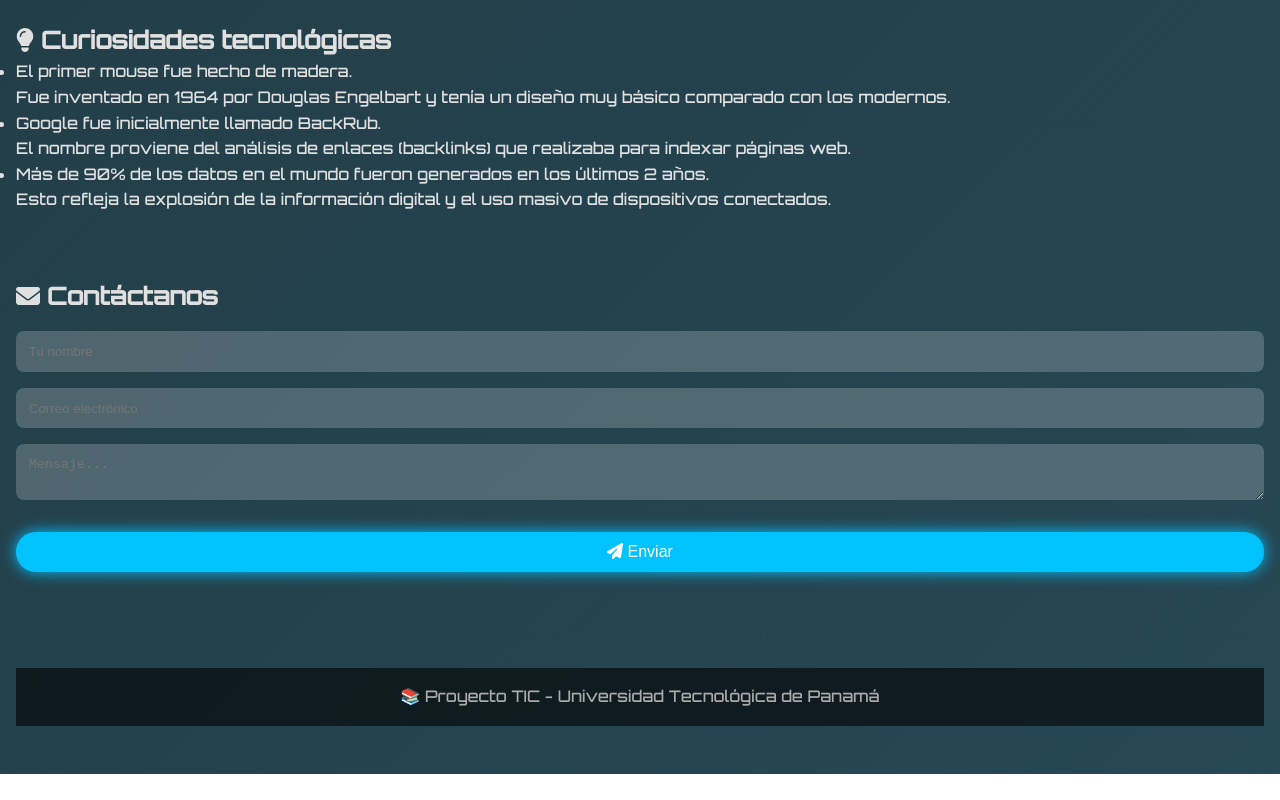
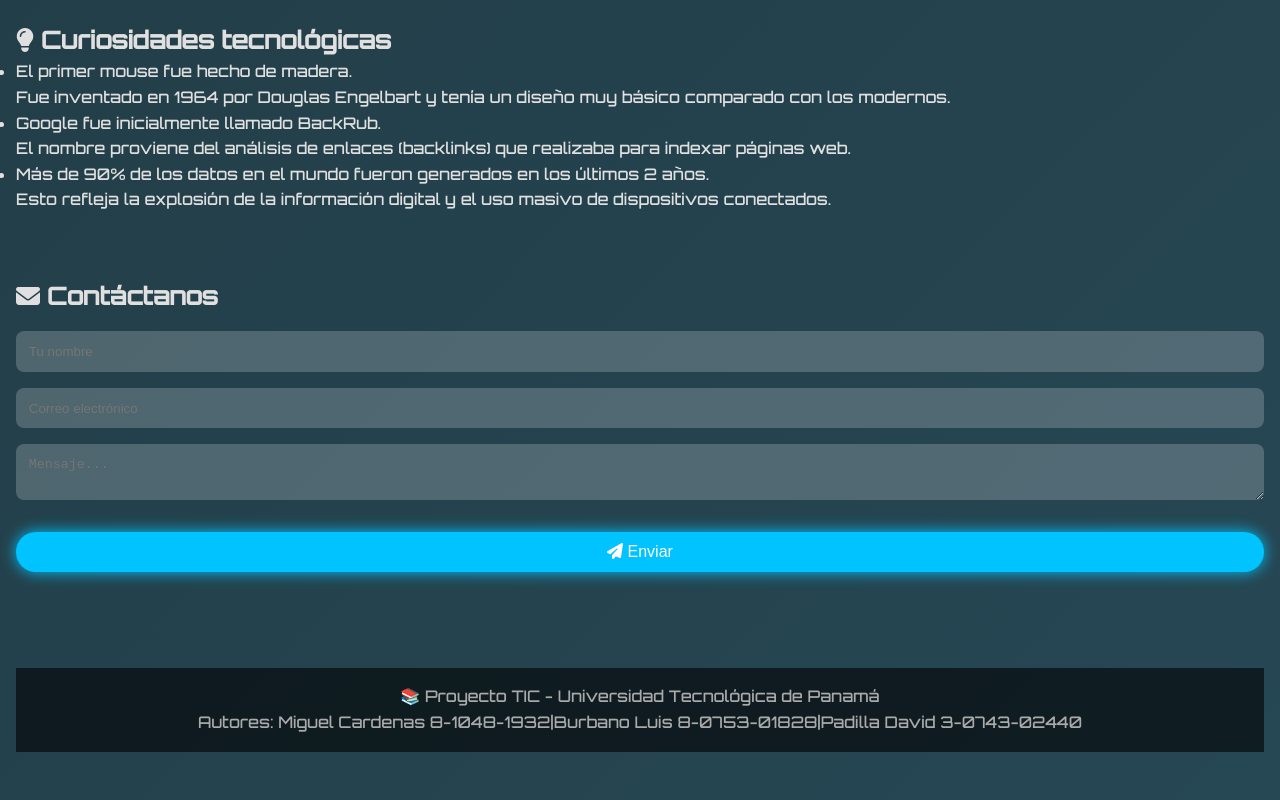
Before and after one commit to mexq507/proyecto-tic, a plain HTML site: page index.html in a window 1280 px wide. Shown: the part 890-1690 px from the top of the page. Before the commit the page ends 1664 px from the top, so only its background shows below. Drawn offline with Linux system fonts and the light colour scheme.

Commit message:
Update index.html

```diff
--- a/index.html
+++ b/index.html
@@ -90,6 +90,7 @@
 
     <footer>
       <p>📚 Proyecto TIC - Universidad Tecnológica de Panamá</p>
+      <p>Autores: Miguel Cardenas 8-1048-1932|Burbano Luis 8-0753-01828|Padilla David 3-0743-02440</p>
     </footer>
   </main>
 
```
